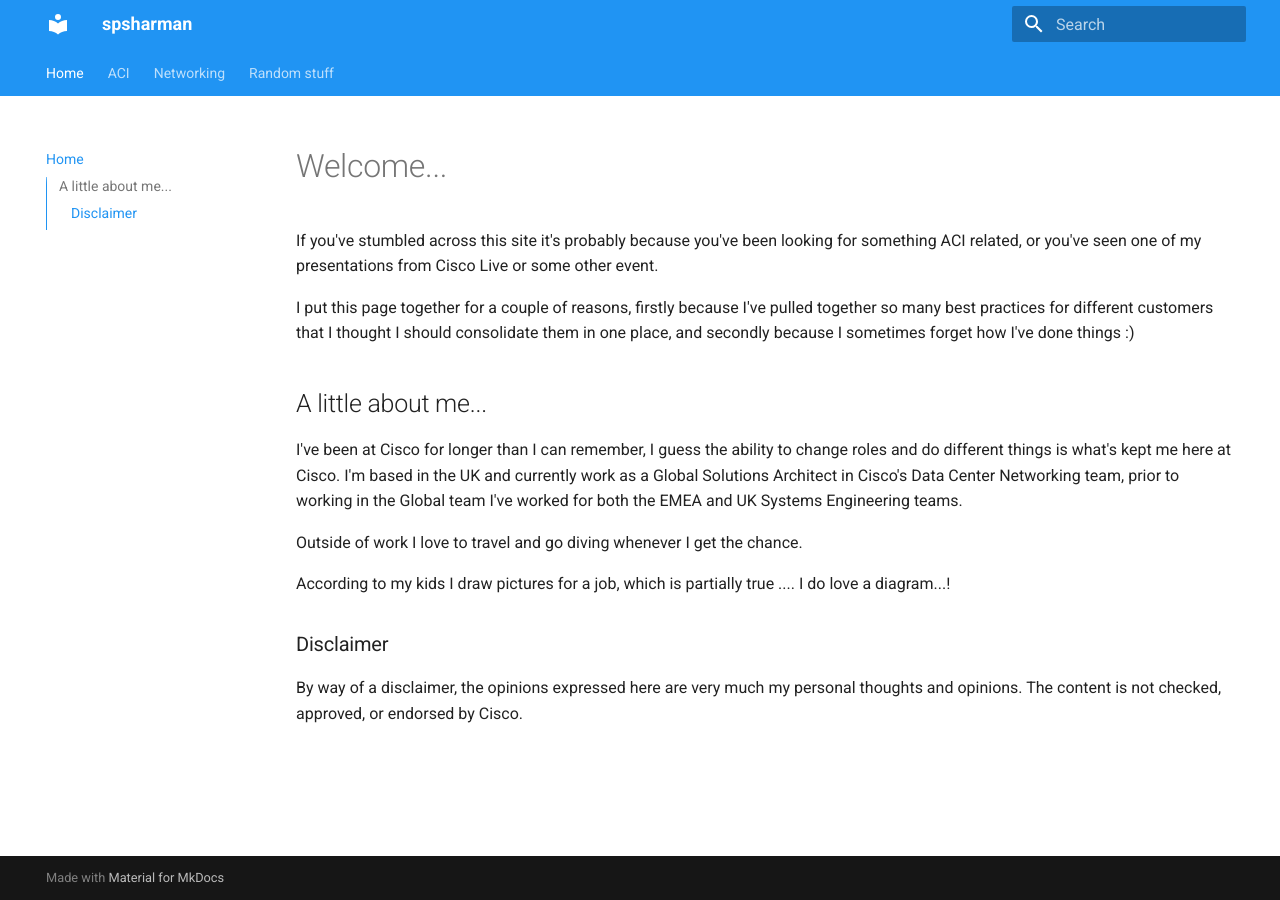
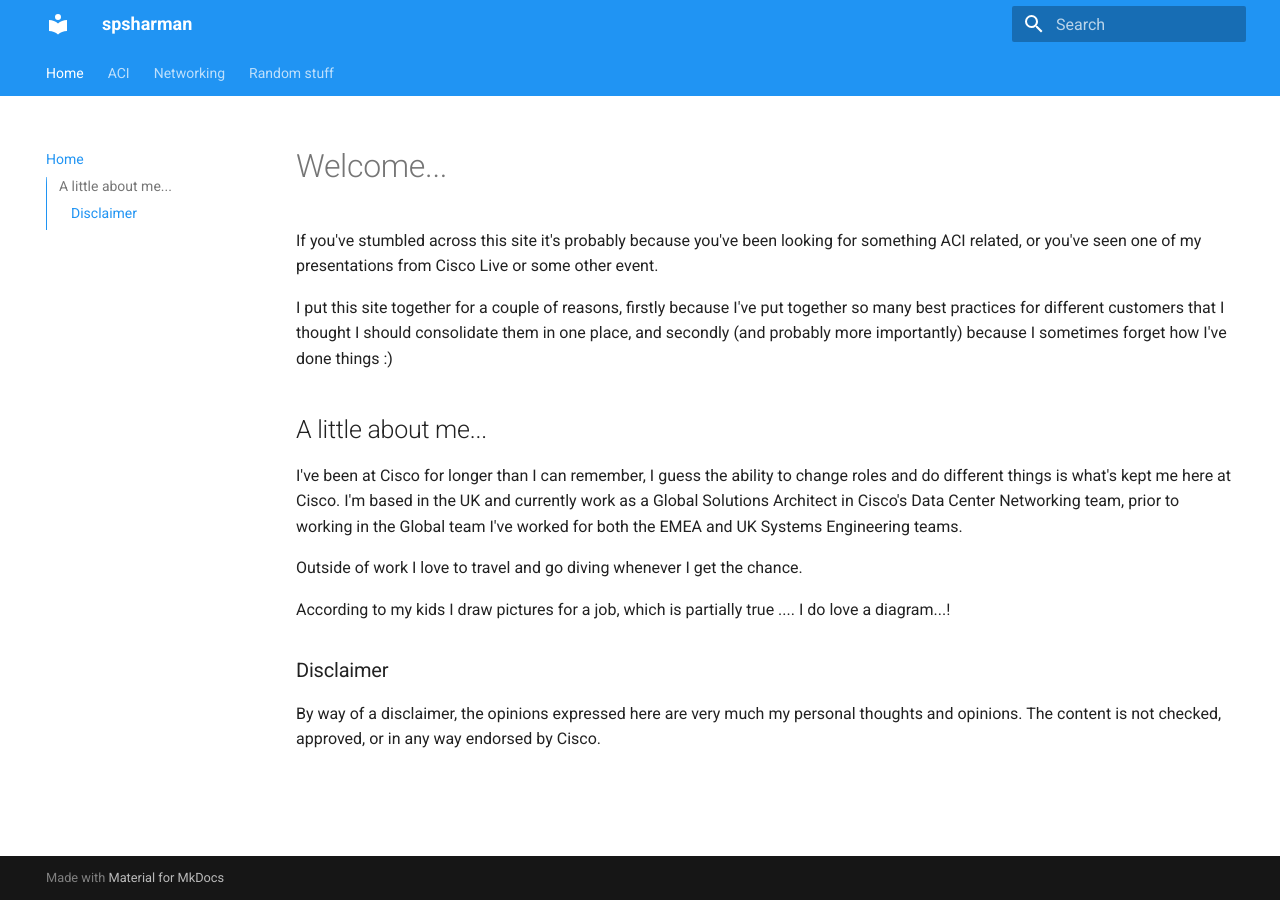
Before and after one commit to spsharman/spsharman.github.io, an MkDocs documentation site: the page built from docs/index.md, in a window 1280 px wide. Built offline with MkDocs 1.6.1 and Material for MkDocs 9.7.7, drawn with Linux system fonts in a browser that asks for light colours.

Commit message:
update to landing page

```diff
--- a/docs/index.md
+++ b/docs/index.md
@@ -2,7 +2,7 @@
 
 If you've stumbled across this site it's probably because you've been looking for something ACI related, or you've seen one of my presentations from Cisco Live or some other event.
 
-I put this page together for a couple of reasons, firstly because I've pulled together so many best practices for different customers that I thought I should consolidate them in one place, and secondly because I sometimes forget how I've done things :)
+I put this site together for a couple of reasons, firstly because I've put together so many best practices for different customers that I thought I should consolidate them in one place, and secondly (and probably more importantly) because I sometimes forget how I've done things :)
 
 ## A little about me...
 
@@ -14,4 +14,4 @@ According to my kids I draw pictures for a job, which is partially true .... I d
 
 ### Disclaimer
 
-By way of a disclaimer, the opinions expressed here are very much my personal thoughts and opinions. The content is not checked, approved, or endorsed by Cisco.
+By way of a disclaimer, the opinions expressed here are very much my personal thoughts and opinions. The content is not checked, approved, or in any way endorsed by Cisco.
```
Also changed, not shown: 2 other files.
